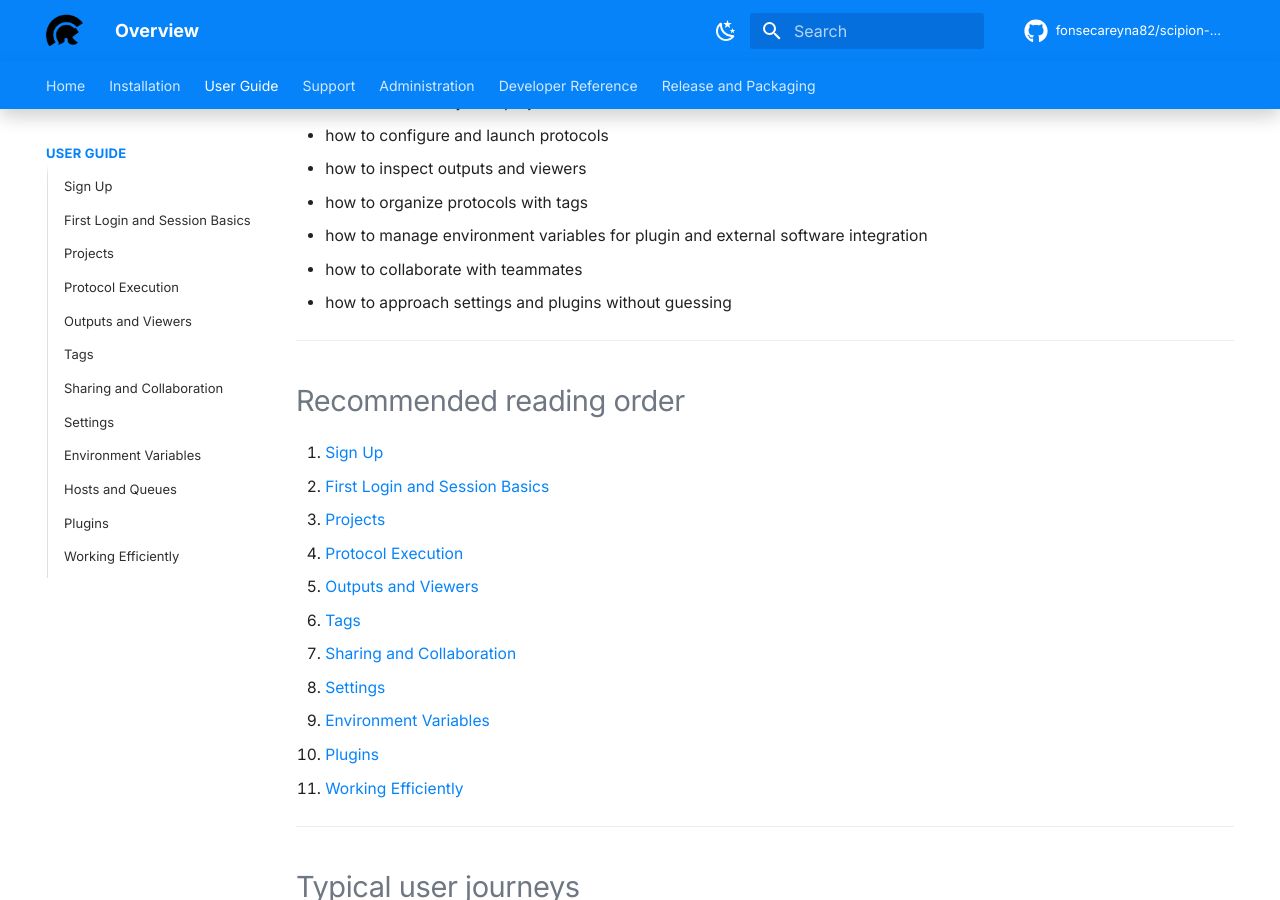
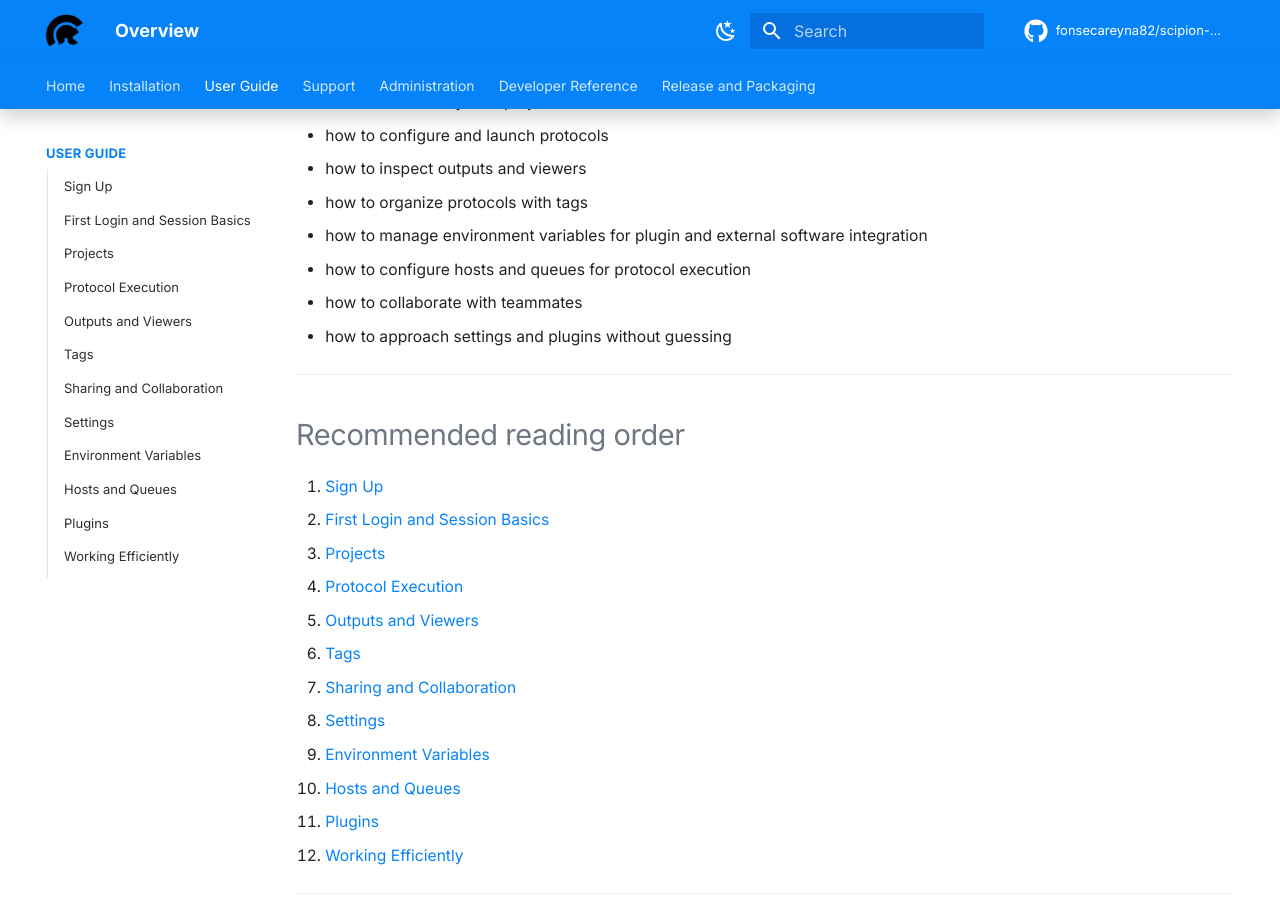
Before and after one commit to fonsecareyna82/scipion-docs, an MkDocs documentation site: the page built from docs/user-guide/index.md, in a window 1280 px wide and 900 px high, scrolled down 469 px. Built offline with MkDocs 1.6.1 and Material for MkDocs 9.7.7, drawn with Linux system fonts in a browser that asks for light colours; comment, search, counter and statistics services are not loaded; the version menu is left out; some of the changed text lies outside the part shown.

Commit message:
Link hosts and queues page from user guide overview

```diff
--- a/docs/user-guide/index.md
+++ b/docs/user-guide/index.md
@@ -22,6 +22,7 @@ Use the User Guide when you want to understand:
 - how to inspect outputs and viewers
 - how to organize protocols with tags
 - how to manage environment variables for plugin and external software integration
+- how to configure hosts and queues for protocol execution
 - how to collaborate with teammates
 - how to approach settings and plugins without guessing
 
@@ -38,8 +39,9 @@ Use the User Guide when you want to understand:
 7. [Sharing and Collaboration](sharing/)
 8. [Settings](settings/)
 9. [Environment Variables](environment-variables/)
-10. [Plugins](plugins/)
-11. [Working Efficiently](working-efficiently/)
+10. [Hosts and Queues](hosts-and-queues/)
+11. [Plugins](plugins/)
+12. [Working Efficiently](working-efficiently/)
 
 ---
 
@@ -76,6 +78,12 @@ Use the User Guide when you want to understand:
 3. [Plugins](plugins/)
 4. [Protocol Execution](protocols/)
 
+### User configuring queued execution
+
+1. [Settings](settings/)
+2. [Hosts and Queues](hosts-and-queues/)
+3. [Protocol Execution](protocols/)
+
 ### User collaborating with teammates
 
 1. [Projects](projects/)
```
